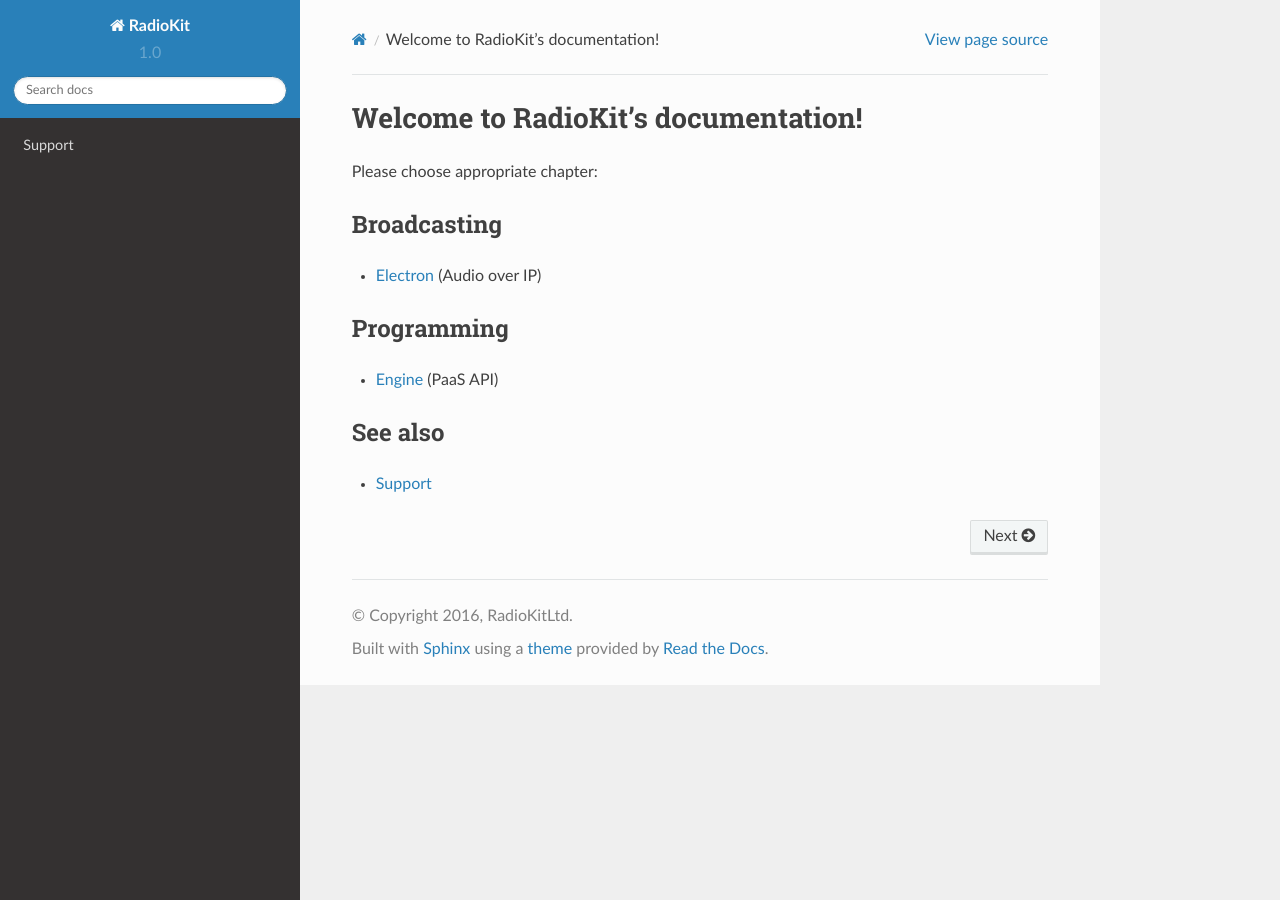
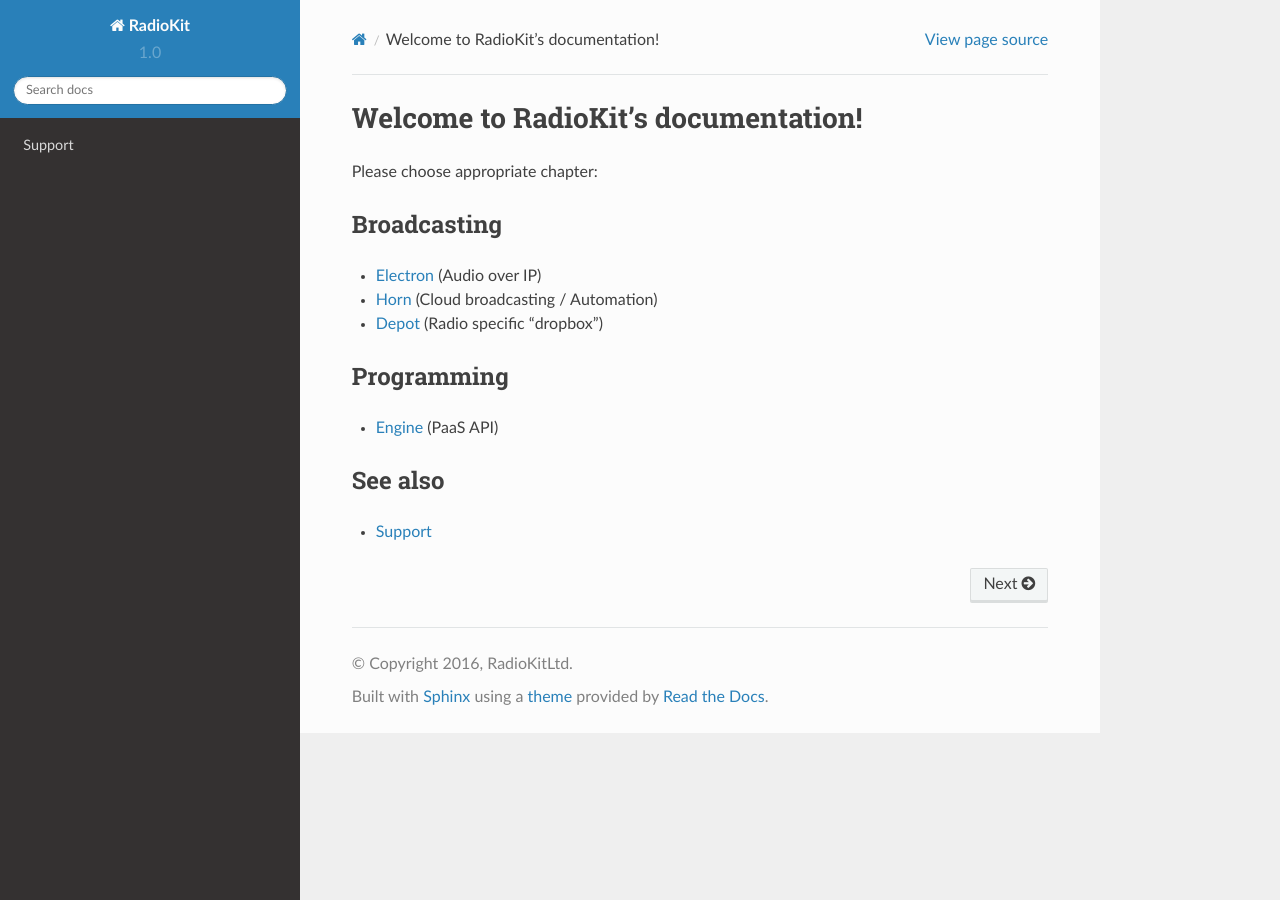
Before and after one commit to radiokit/docs, a Sphinx documentation site: the page built from docs/source/index.rst, in a window 1280 px wide. Built offline with Sphinx 7.4.7 and the Read the Docs theme 2.0.0, drawn with Linux system fonts in a browser that asks for light colours.

Commit message:
VARI-39 added links to depot and horn

```diff
--- a/docs/source/index.rst
+++ b/docs/source/index.rst
@@ -7,6 +7,8 @@
 ^^^^^^^^^^^^
 
 * `Electron <https://docs-electron.radiokit.org>`_ (Audio over IP)
+* `Horn <https://docs-horn.radiokit.org>`_ (Cloud broadcasting / Automation)
+* `Depot <https://docs-depot.radiokit.org>`_ (Radio specific "dropbox")
 
 
 Programming
```
